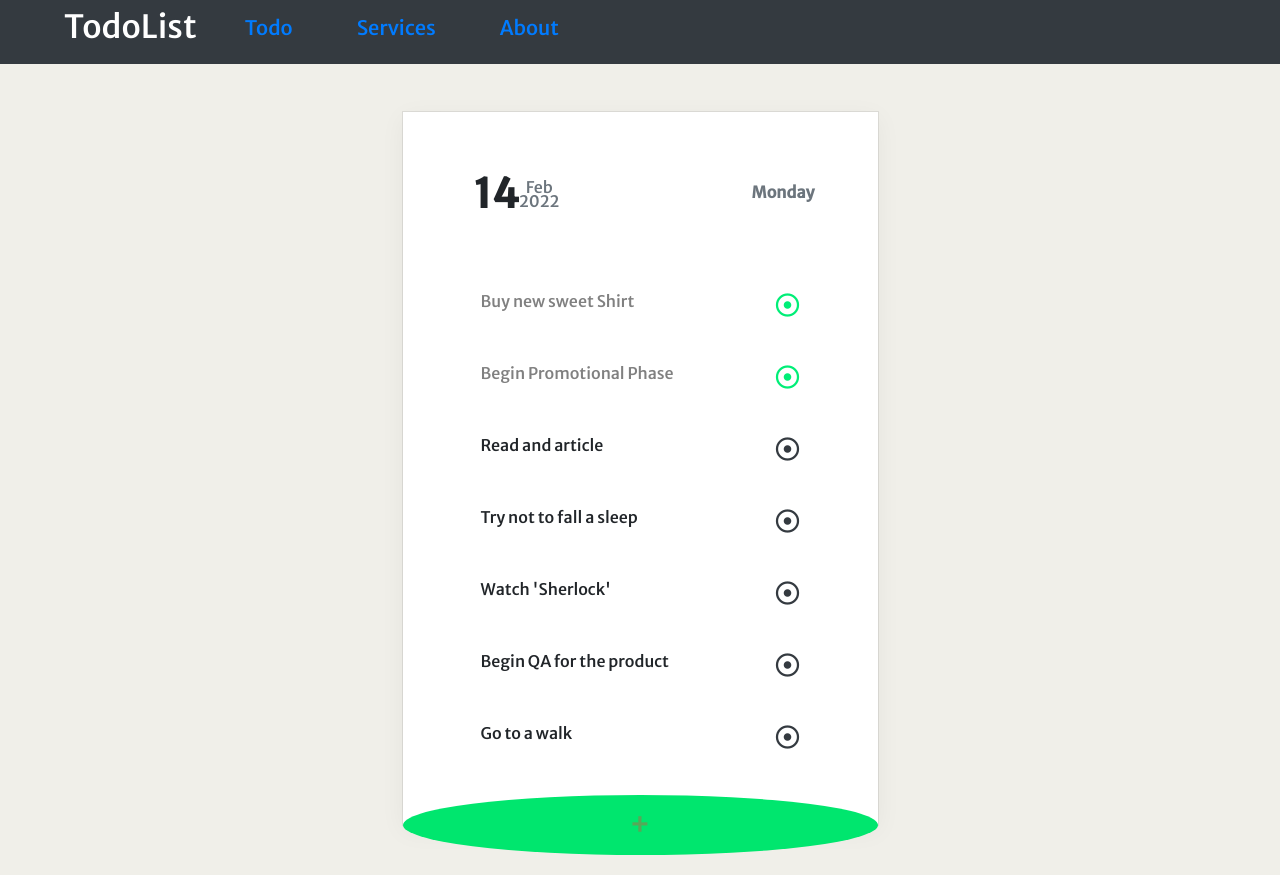
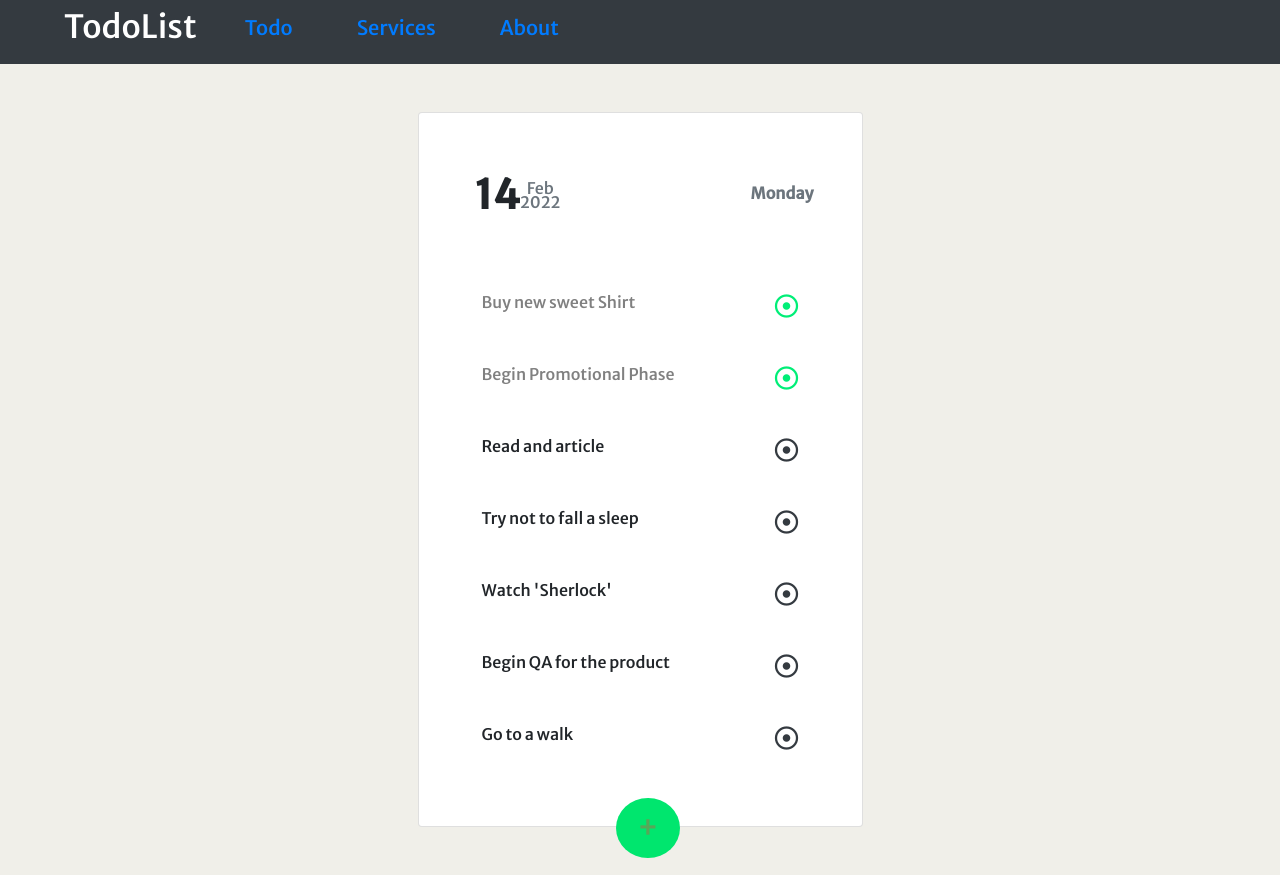
Before and after one commit to hardik6869/ReactJS, a React app: page / in a window 1280 px wide. Built offline with nearby package versions, Linux system fonts and the light colour scheme.

Commit message:
solve a button style issue and try to solve a git Pull Request error

```diff
--- a/src/component/Todo.tsx
+++ b/src/component/Todo.tsx
@@ -5,20 +5,24 @@ import Todo_List from './Todo_List';
 const Todo = () => {
     return (
         <>
-            <div className="container">
-                <div className="row justify-content-center mt-5">
-                    <div className="box_style col-md-5 position-relative">
-                        <div className=" p-5 fw-bold text-center ">
-                            <div className="mt-3 ">
-                                <Todo_Date />
-                                <div className="col ">
-                                    <Todo_List />
+            <div className="container pb-5 mt-5">
+                <div className="row justify-content-center">
+                    <div className="col-md-5">
+                        <div className="card fw-bold text-center box-style">
+                            <div className="m-5">
+                                <div className="mt-3 ">
+                                    <Todo_Date />
+                                    <div className="col ">
+                                        <Todo_List />
+                                        <div className="position-relative mr-5">
+                                            <button className="position-absolute text-muted btn_Add translate-middle">
+                                                +
+                                            </button>
+                                        </div>
+                                    </div>
                                 </div>
                             </div>
                         </div>
-                        <button className="position-absolute text-muted btn_Add">
-                            +
-                        </button>
                     </div>
                 </div>
             </div>
--- a/src/index.css
+++ b/src/index.css
@@ -13,20 +13,9 @@
 body{
     background-color: #f0efe9;
 }
-.main_div{
-    background-color: rgb(245, 247, 235) !important;
-}
 .box_style{
     border: none;
-    background-color: white;
     box-shadow: rgba(0, 0, 0, 0.05) 0px 6px 24px 0px, rgba(0, 0, 0, 0.08) 0px 0px 0px 1px;
-    min-width: auto !important;
-}
-
-.input_style{
-    border: none;
-    outline: none;
-    border-bottom: .1rem solid rgb(234, 235, 232) !important;
 }
 
 .big{
@@ -41,10 +30,7 @@ body{
     cursor: pointer;
     color: #58a758 !important;
     background-color: rgb(0, 230, 110) !important;
-    bottom: -30px;
-    left: 0;
-    right: 0;
-    margin: 0 auto;
+    margin-top: 20px;
 }
 .font_style{
     font-size: x-large;
--- a/src/index.tsx
+++ b/src/index.tsx
@@ -5,7 +5,7 @@ import './index.css';
 
 ReactDOM.render(
     <StrictMode>
-        <App />{' '}
+        <App />
     </StrictMode>,
     document.getElementById('root'),
 );
```
